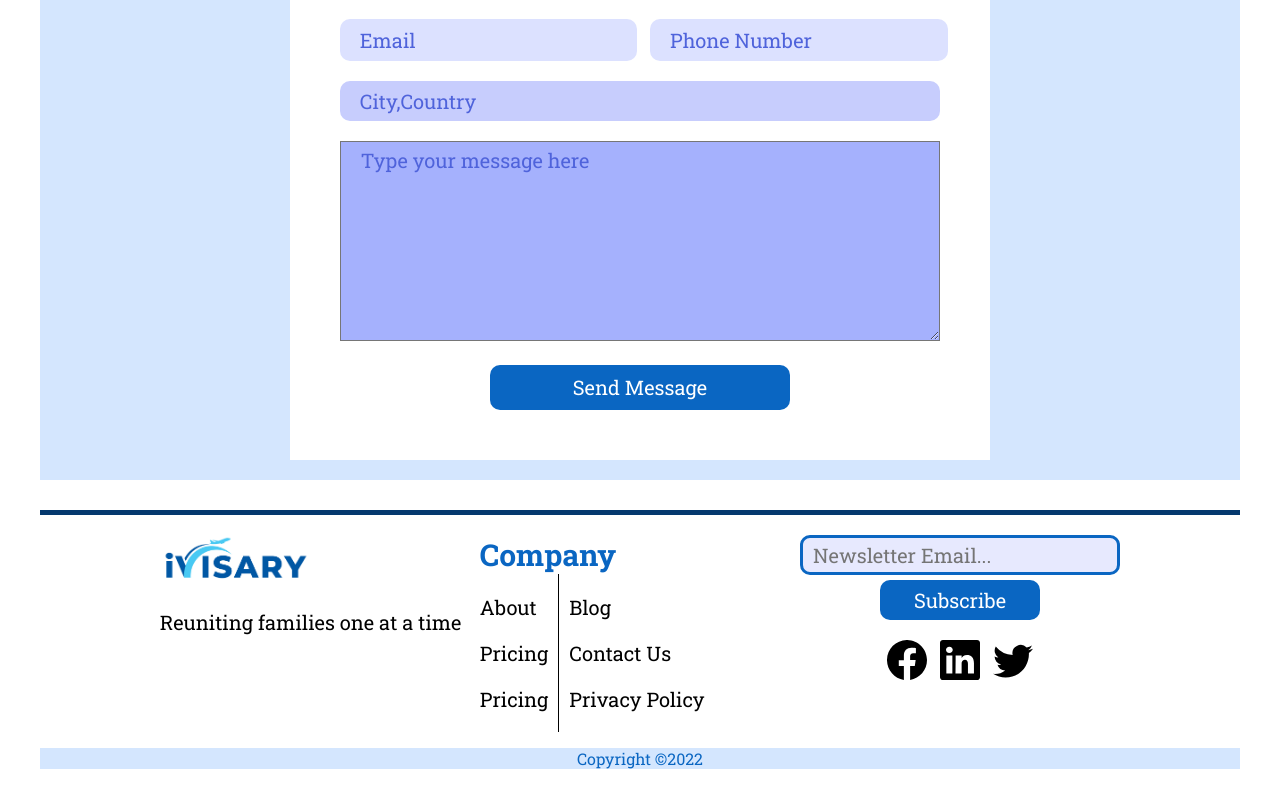
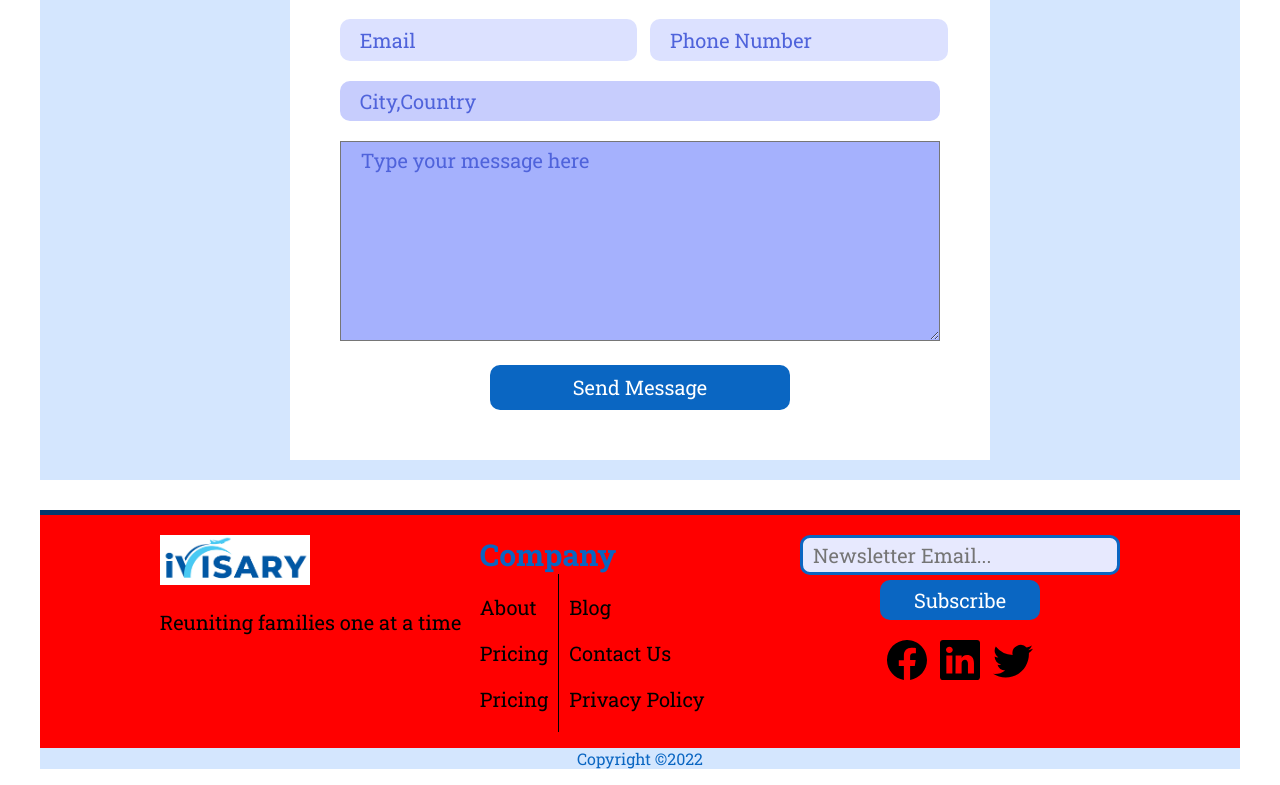
Before and after one commit to sadikir/ivisary, a React (Vite) app: page /contact in a window 1280 px wide. Shown: the part 728-1513 px from the top of the page. Built offline with nearby package versions, Linux system fonts and the light colour scheme.

Commit message:
debugging the footer style issue

```diff
--- a/src/components/footer/Footer.jsx
+++ b/src/components/footer/Footer.jsx
@@ -3,7 +3,7 @@ import {BsFacebook,BsLinkedin,BsTwitter} from "react-icons/bs"
 
 const Footer =()=>{
   return(
-    <div className="footer-wrapper">
+    <div className="footer-wrapper" style={{backgroundColor:"red"}}>
       <div className="footer-group">
         <div className="footer-section footer-logo-wrapper">
           <img src="images/logo.jpg"/>
```
